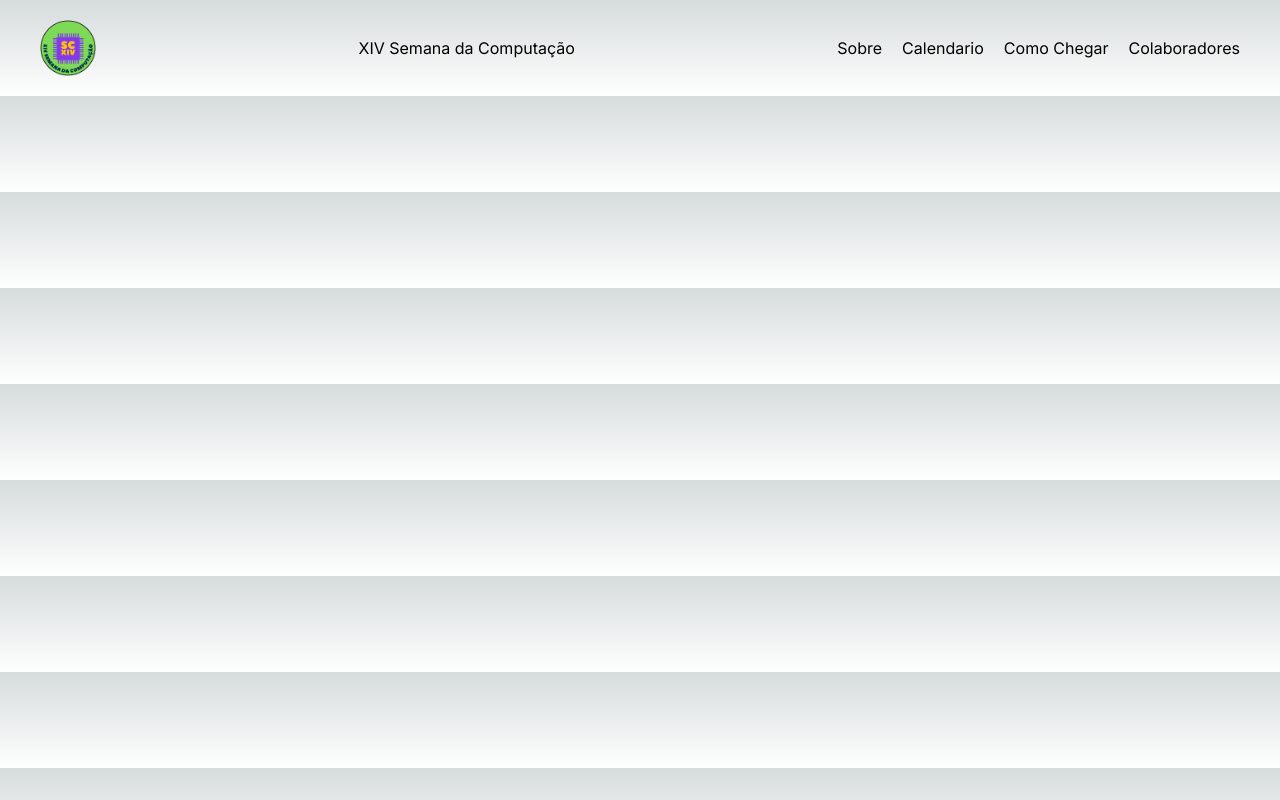
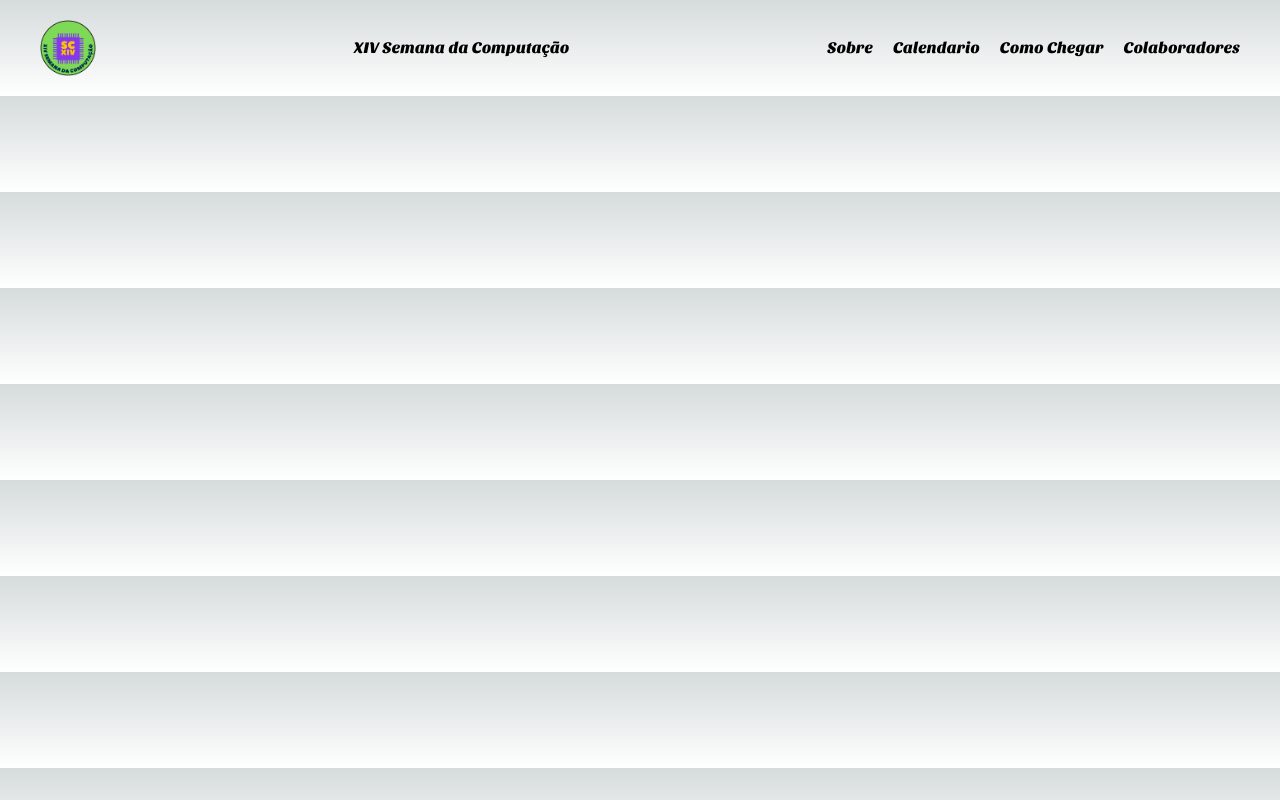
Before and after one commit to apoiobcc/site-semana-2023, a Next.js app: page / in a window 1280 px wide. Built offline with nearby package versions, Linux system fonts and the light colour scheme.

Commit message:
Fonte Sansita One
Signed-off-by: Marcelo <marcelomspessoto@gmail.com>

```diff
--- a/src/app/globals.css
+++ b/src/app/globals.css
@@ -1,6 +1,11 @@
 @tailwind base;
 @tailwind components;
 @tailwind utilities;
+
+@font-face {
+  font-family: 'SansitaOne';
+  src: url('./../fonts/SansitaOne.ttf');
+}
 
 :root {
   --foreground-rgb: 0, 0, 0;
--- a/src/components/cabecalho/Cabecalho.tsx
+++ b/src/components/cabecalho/Cabecalho.tsx
@@ -1,11 +1,11 @@
 import Icon from "./Icon";
 import Nav from "./Nav";
 import Title from "./Title";
-
+import '../../fonts/fonts.css'
 
 export default function Cabecalho () {
     return (
-        <header className="w-full py-5 px-10 flex items-center justify-between">
+        <header className="w-full py-5 px-10 flex items-center justify-between font-sansitaone">
             <Icon></Icon>
             <Title></Title>
             <Nav></Nav>
--- /dev/null
+++ b/src/fonts/fonts.css
@@ -0,0 +1,4 @@
+@font-face {
+    font-family: 'SansitaOne';
+    src: url('./SansitaOne.ttf') format('truetype');
+}
--- a/tailwind.config.js
+++ b/tailwind.config.js
@@ -12,6 +12,9 @@ module.exports = {
         'gradient-conic':
           'conic-gradient(from 180deg at 50% 50%, var(--tw-gradient-stops))',
       },
+      fontFamily: {
+        sansitaone: ['SansitaOne', 'sans-serif'],
+      },
     },
   },
   plugins: [],
```
Also changed, not shown: src/fonts/SansitaOne.ttf (added).
